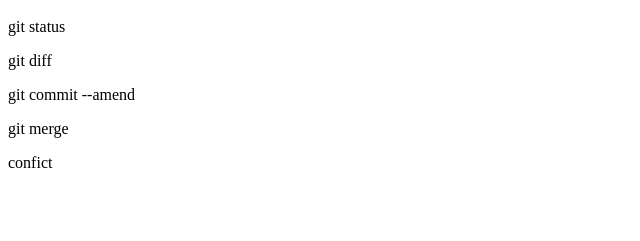
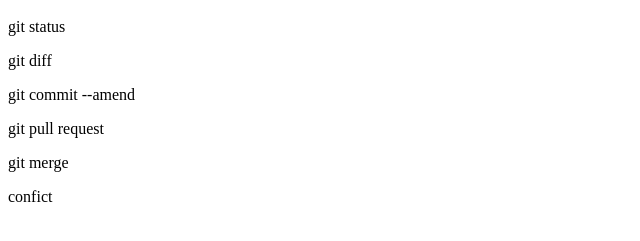
Before and after one commit to hidekata-yu/git-tutorial, a plain HTML site: page index.html in a window 1280 px wide. Shown: the part 57-298 px from the top of the page, without its empty margins (0-640 px from the left). Drawn offline with Linux system fonts and the light colour scheme.

Commit message:
pull requestを追加

```diff
--- a/index.html
+++ b/index.html
@@ -2,5 +2,6 @@
 <p>git status</p>
 <p>git diff</p>
 <p>git commit --amend</p>
+<p>git pull request</p>
 <p>git merge</p>
 <p>confict</p>
```
